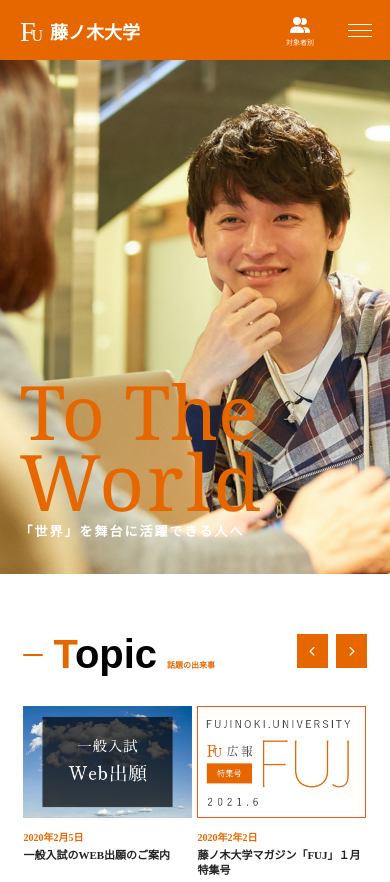
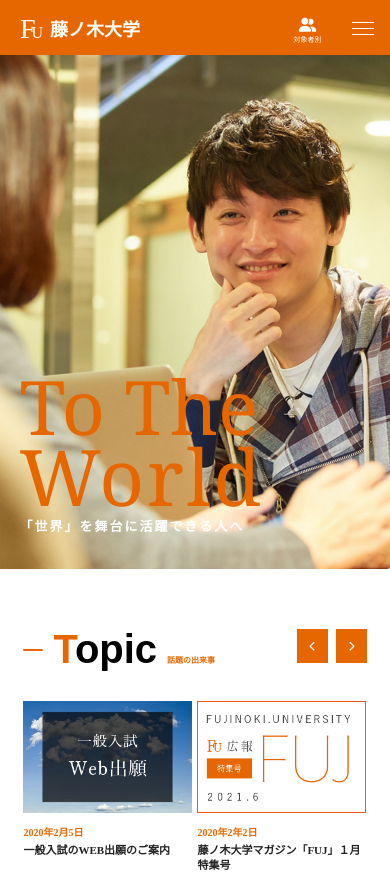
Before and after one commit to KomiyaDaichi/FujinokiUniversity.github.io, a plain HTML site: page index.html in a window 390 px wide. Shown: the top 882 px of the page. Drawn offline with nearby package versions, Linux system fonts and the light colour scheme; files whose address does not match are found by name; a web font is replaced by a local one.

Commit message:
Update style.css

```diff
--- a/css/style.css
+++ b/css/style.css
@@ -2057,7 +2057,7 @@ h2{
 
 
 	.res-header{
-		height: 60px;
+		height: 55px;
 	}
 
 
@@ -2065,13 +2065,13 @@ h2{
 	.res-logo{
 		left: 20px;
 		width: 150px;
-		height: 60px;
+		height: 55px;
 	}
 
 
 	.res-logo-mark{
 		font-size: 2.8rem;
-		height: 60px;
+		height: 55px;
 	}
 
 	.res-logo-mark2{
@@ -2086,21 +2086,21 @@ h2{
 	}
 
 	.res-target{
-		right: 60px;
-		width: 60px;
-		height: 60px;
-		line-height: 86px;
+		right: 55px;
+		width: 55px;
+		height: 55px;
+		line-height: 81px;
 		font-size: .7rem;
 	}
 
 	.res-target::before{
-		font-size: 1.6rem;
-		top: -18px;
+		font-size: 1.4rem;
+		top: -16px;
 	}
 
 	.res-menu{
-		width: 60px;
-		height: 60px;
+		width: 55px;
+		height: 55px;
 	}
 
 
@@ -2113,12 +2113,12 @@ h2{
 	}
 
 	.res-list{
-		height: calc(100vh - 60px);
+		height: calc(100vh - 55px);
 	}
 
 	.res-menu-list.active,
 	.res-target-list.active{
-		top: 60px;
+		top:55px;
 	}
 
 	.res-list-nav{
@@ -2169,7 +2169,7 @@ h2{
 
 
 	.main{
-		margin-top:60px;
+		margin-top:55px;
 	}
 
 	.main img{
```
